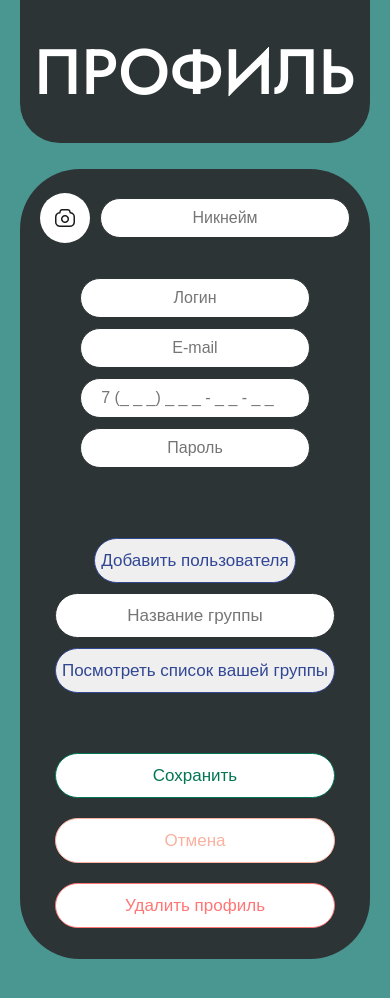
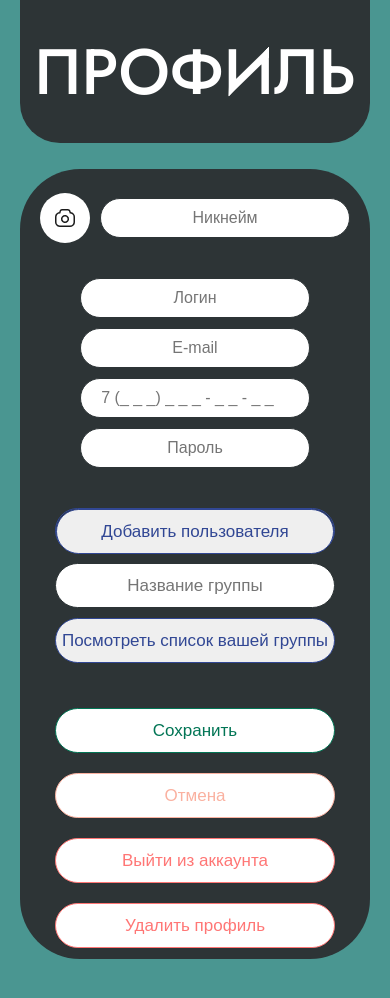
Before and after one commit to Jirafek/Calculator, a React (Create React App) app in the folder calendar/: page /profile in a window 390 px wide. Shown: the top 998 px of the page. Built offline with nearby package versions, Linux system fonts and the light colour scheme.

Commit message:
feat: exit profile button

```diff
--- a/calendar/src/App.css
+++ b/calendar/src/App.css
@@ -1136,7 +1136,7 @@ i {
     flex-wrap: wrap;
     justify-content: space-between;
     row-gap: 10px;
-    margin-bottom: 145px;
+    margin-bottom: 72px;
 }
 
 .profile-photo_item {
@@ -1196,6 +1196,7 @@ i {
     width: 100%;
     display: flex;
     justify-content: space-between;
+    align-items: flex-end;
 }
 
 .profil_btn {
@@ -1206,7 +1207,14 @@ i {
     cursor: pointer;
 }
 
-.profil_delete {
+.profil_buttons-red {
+    display: flex;
+    flex-direction: column;
+    justify-content: center;
+    gap: 10px;
+}
+
+.profil_red {
     border: 1px solid #FF7675;
     color: #FF7675;
 }
@@ -1524,10 +1532,6 @@ i {
         width: 215px;
     }
 
-    .profile-main {
-        margin-bottom: 101px;
-    }
-
     .profile-photo {
         width: 70px;
         height: 70px;
@@ -1542,6 +1546,11 @@ i {
         display: flex;
         row-gap: 20px;
         flex-direction: column-reverse;
+        align-items: unset;
+    }
+
+    .profil_buttons-red {
+        gap: 20px;
     }
 
     .profil_btn {
@@ -1946,11 +1955,11 @@ i {
     .profil-footer {
         flex-direction: column;
         align-items: center;
-        margin-bottom: 60px;
+        margin-bottom: 45px;
     }
 
     .profile-main {
-        margin-bottom: 70px;
+        margin-bottom: 40px;
         flex-direction: column;
         align-items: center;
     }
--- a/calendar/src/pages/Profile.jsx
+++ b/calendar/src/pages/Profile.jsx
@@ -33,6 +33,18 @@ export default function Profile() {
         })
     }
 
+    async function LogOut() {
+
+        await fetch(`${URL_BACKEND}/authorization?type=exit`)
+        .then(res => res.json())
+        .catch(res => console.log(res, 'catch'))
+        .then(res => {
+            alert('Успешный выход')
+            localStorage.clear('auth');
+        })
+
+    }
+
     return (
         <div className="dop_wrapper">
             <div className="dop_head">Профиль</div>
@@ -51,15 +63,18 @@ export default function Profile() {
                         <input type="password" className="profil-pass" placeholder="Пароль" {...register("password", { minLength: 8 })} />
                     </div>
                     <div className="profil-footer">
-                        <Link to="/people-space"><button className="profil_footBtn">Добавить пользователя</button></Link>
+                        <Link className="profil_footBtn" to="/people-space"><button className="profil_footBtn">Добавить пользователя</button></Link>
 
                         <input type="text" className="profil_footInp" placeholder="Название группы" />
                         <button className="profil_footBtn-list">Посмотреть список вашей группы</button>
                     </div>
                     <div className="profil_buttons">
-                        <button className="profil_btn profil_delete">Удалить профиль</button>
+                        <div className="profil_buttons-red">
+                            <button type="button" onClick={LogOut} className="profil_btn profil_red">Выйти из аккаунта</button>
+                            <button type="button" className="profil_btn profil_red">Удалить профиль</button>
+                        </div>
                         <Link to="/"><button className="profil_btn profil_cancel">Отмена</button></Link>
-                        <button type="submit" className="profil_btn profil_save">Сохранить</button>
+                        <div><button type="submit" className="profil_btn profil_save">Сохранить</button></div>
                     </div>
                 </form>
             </div>
```
